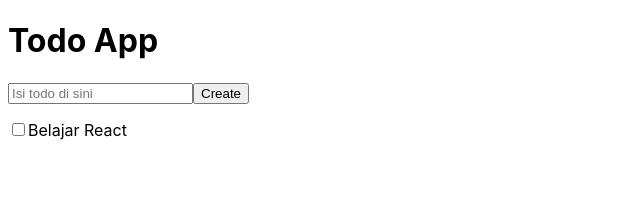
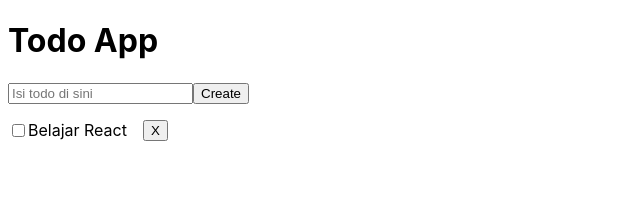
Before and after one commit to vyonizr/live-code-react-ipb, a React (Vite) app: page / in a window 1280 px wide. Shown: the top 210 px of the page, without its empty margins (0-640 px from the left). Built offline with nearby package versions, Linux system fonts and the light colour scheme.

Commit message:
create delete button

```diff
--- a/src/App.css
+++ b/src/App.css
@@ -1,3 +1,4 @@
 .todo-item {
   list-style: none;
+  display: flex;
 }
--- a/src/App.jsx
+++ b/src/App.jsx
@@ -75,7 +75,8 @@
               }}
             >
               <input type='checkbox' onChange={() => completeTodo(todo.id)} />
-              {todo.title}
+              <p>{todo.title}</p>
+              <button style={{ marginLeft: '16px' }}>X</button>
             </li>
           ))
         }
--- a/src/index.css
+++ b/src/index.css
@@ -11,3 +11,8 @@
 ul {
   padding-inline-start: 0px;
 }
+
+p {
+  margin-block-start: 0px;
+  margin-block-end: 0px;
+}
```
